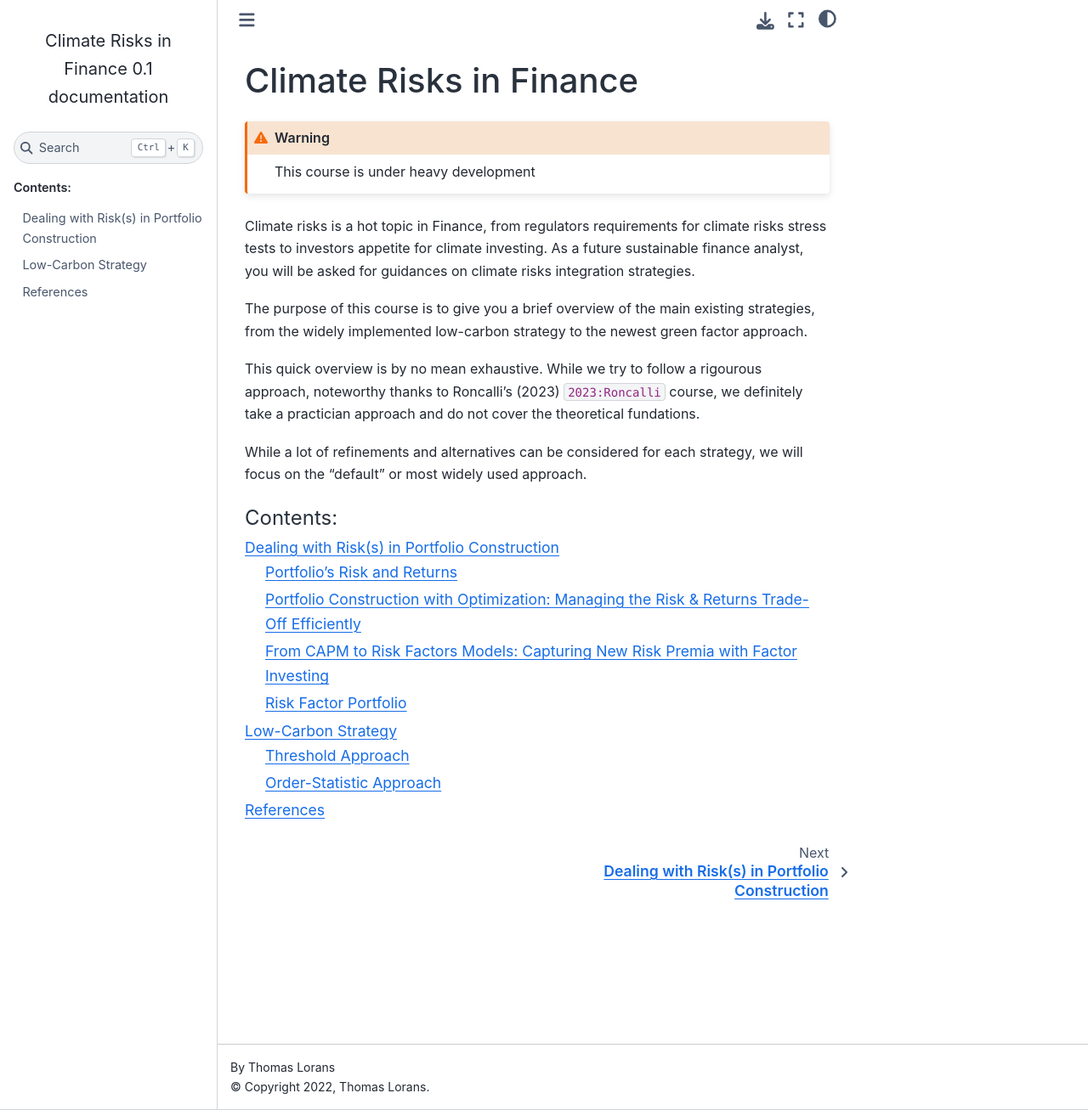
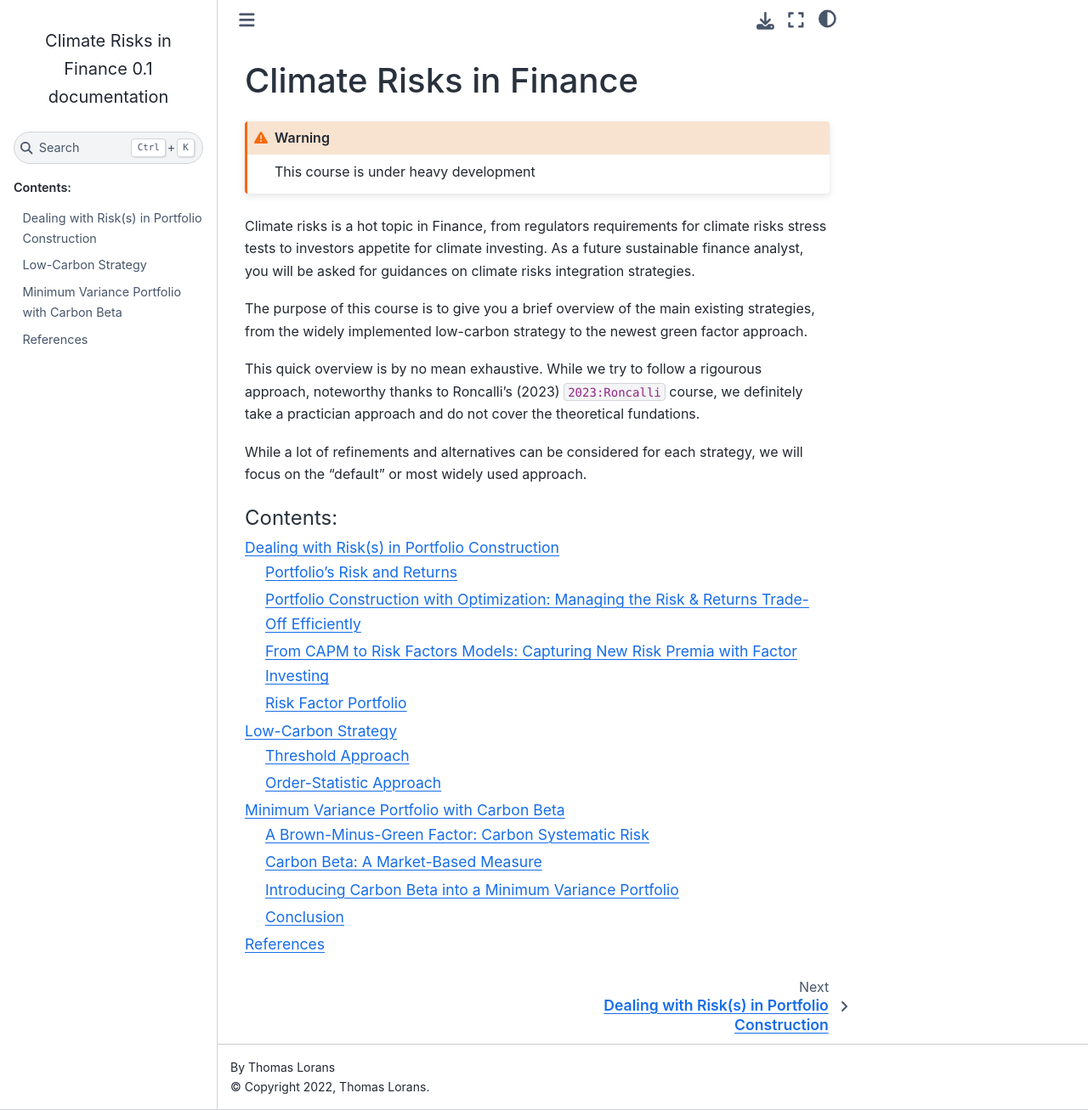
Before and after one commit to tlorans/ClimateRisks, a Sphinx documentation site: the page built from docs/source/index.md, in a window 1280 px wide and 1307 px high. Shown: the whole window at 85% size. Built offline with Sphinx 7.4.7 and the Sphinx Book theme 1.1.4, drawn with Linux system fonts in a browser that asks for light colours; cross-references to code outside the pages are shown as plain code; part of the change alters nothing that is shown.

Commit message:
added skeleton

````diff
--- a/docs/source/index.md
+++ b/docs/source/index.md
@@ -25,5 +25,6 @@ While a lot of refinements and alternatives can be considered for each strategy,
 
 dealingwithrisk
 lowcarbonstrategy
+minimumvariancecarbonbeta
 references
 ```
--- /dev/null
+++ b/docs/source/minimumvariancecarbonbeta.md
@@ -0,0 +1,98 @@
+# Minimum Variance Portfolio with Carbon Beta
+
+While low-carbon strategy relies on the hypothesis that carbon risk is unpriced by the markets, one could ask if it is still the case, with the growth of climate investing in asset management and the rise of public concerns about global warming. In contrast with Andersson et al. (2016), Gorgen et al. (2019) and Roncalli et al. (2021) define carbon risk from a financial point of view and consider that the carbon risk of equities corresponds to the market risk priced in by the stock market. This relax the low-carbon strategy assumption that carbon risk is not priced by the market.
+
+In this part, we will introduce how Gorgen et al. (2019) show that carbon systematic risk is priced in by the market. We will rely on this Brown-Minus-Green (BMG) factor to estimate a market-based estimate for carbon risk with carbon beta. Finally, we will follow Roncalli et al. (2021) by introducing carbon beta into the Minimum Variance framework and build a smart carbon beta strategy to hedge for carbon risk.
+
+## A Brown-Minus-Green Factor: Carbon Systematic Risk
+
+Gorgen et al. (2019) developed the carbon risk management project (Carima). This framework proposes to measure the carbon risk of a firm or a portfolio by considering the dynamics of stock prices, partly determined by climate policies and transition process towards a green economy.
+
+To do so, they developped and made public a Brown-Minus-Green Factor. This BMG factor is based on large amount of climate information from different dathabases.
+
+The Carima's BMG factor construction involves:
+1. The development of a scoring system to determine if a firm is green, neutral or brown
+2. The construction of a mimicking factor portfolio for carbon risk which has a long exposure to brown firms and a short exposure to green firms
+
+The first step uses four ESG Databases (55 carbon risk proxy variables are retained). based on the scoring of three dimensions that may affect the stock value of a firm in the event of unexpected shifts towards a low carbon economy: (i) value chain; (ii) public perception and (iii) adaptability.
+
+The scores on each three dimensions are then aggregated with a weighted average, resulting in a Brown-Green score. The higher the BGS value, the browner the firm.
+
+The second step corresponds to the construction of the BMG risk factor.
+
+The construction of the BMG factor follows the methodoly of Fama and French (1992, 1993) consisting in splitting the stocks into six portfolios:
+
+|   | Green  | Neutral  | Brown  |
+|---|---|---|---|
+|  Small | SG  | SN  | SB  |
+| Big  |  BG | BN  | BB  |
+
+Where the classification is based on the terciles of the aggregating BGS and the median market capitalization.
+
+Finally, the return of the BMG factor is computed as:
+
+\begin{equation}
+f_{BMG}(t) = \frac{1}{2}(SB(t)+BB(t)) - \frac{1}{2} (SG(t) + BG(t))
+\end{equation}
+
+Let's have a look at the resulting BMG factor:
+
+## Carbon Beta: A Market-Based Measure
+
+Once the BMG factor is built, Gorgen et al. (2019) propose to define the carbon financial risk of a stock by using its price sentivity to the BMG factor (carbon beta).
+
+The authors propose to extend the Carhart Model with four factors with the additional BMG carbon risk factor:
+
+\begin{equation}
+r(t) = \alpha + \beta_{MKT}f_{MKT}(t) + \beta_{SMB}f_{SMB}(t) + \beta_{HML}f_{HML}(t) + \beta_{WML} f_{WML}(t) + \beta_{BMG} f_{BMG}(t) + u(t)
+\end{equation}
+
+This regression is run on a stock-by-stock basis, and resulting $\beta_k$ are the sentivity of the stock to each factor.
+
+The carbon beta interpretation is the following:
+
+- $\beta_{BMG} >> 0$: the stock value decreases in comparison to other stocks if transition process is unexpectedly successful
+- $\beta_{BMG} \approx 0$: transition process influences stock value on average
+- $\beta_{BMG} << 0$: stock value increases in comparison to other stocks if transition process is unexpectedly successful
+
+Let's have a look at the time series for factors provided by the Carima project:
+
+Now we will retrieve a handfull of stock returns:
+
+
+We now can perform the individual estimation of betas. Let's do the test for British Petroleum (BP):
+
+And the resulting carbon beta for BP is then:
+
+The result is consistent with the interpretation of the carbon beta: as the carbon beta for BP is highly positive, it means that the company is negatively exposed to the carbon financial risk priced by the market.
+
+## Introducing Carbon Beta into a Minimum Variance Portfolio
+
+If carbon risk is proved to be a systematic risk, alongside the market risk, we can introduce it into a minimum variance framework (recall that the minimum variance portfolio corresponds to the $\gamma$-problem formulation we've seen in the previous part with $\gamma = 0$, ie. no risk-tolerance).
+
+Following Roncalli et al. (2021), we can directly add a BMG constraint in a minimum variance framework and imposing long-only weights:
+
+\begin{equation*}
+\begin{aligned}
+& x* =
+& & argmin \frac{1}{2}x^T \Sigma x\\
+& \text{subject to}
+& & 1_n^Tx = 1\\
+& & &  0_n \leq x \leq 1_n \\
+& & & \beta_{bmg}^Tx \leq \beta_{bmg}^+
+\end{aligned}
+\end{equation*}
+
+With $\beta_{bmg}^+$ as the maximum tolerance of the investor with respect to the relative BMG risk.
+
+## Conclusion
+
+We've seen that we can relax the assumption of no climate risks pricing from Andersson et al. (2016) with the framework proposed by Gorgen et al. (2019). Carbon risk seems to corresponds to a systematic risk, with the existence of a Brown-Minus-Green Factor.
+
+We can integrate the market-based measure (the carbon betas) into a minimum variance framework, as proposed by Roncalli et al. (2021). This is a climate risk hedging strategy based on the assumption that carbon is priced-in by the markets and correspond to a systematic risk.
+
+However, one could question the sign associated with the BMG factor. Indeed, at least in theory, returns reward risk. With carbon risk, brown companies are significantly exposed to the risk. Then, investors should require higher returns to bear the risk with investment in brown companies.
+
+The thing is that the Carima's BMG factor provide significant negative returns. With historic returns, it seems that investors require higher returns from green companies than for brown companies. This doesn't make sense in a theoretical (and common sense) point of view.
+
+We will question the BMG factor puzzling result in the next part.
````
Also changed, not shown: 11 other files.
